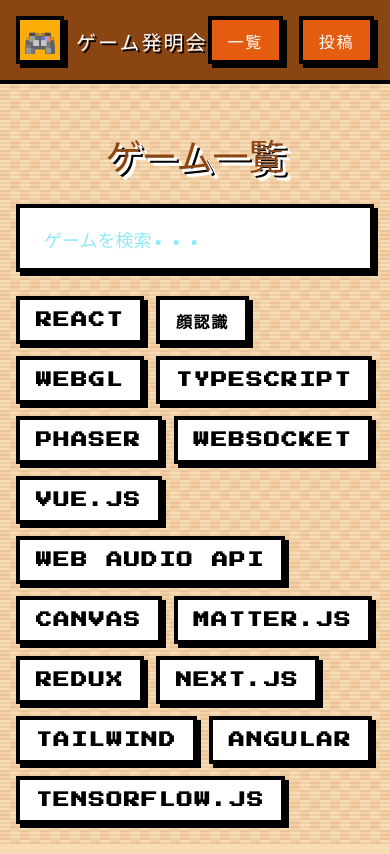
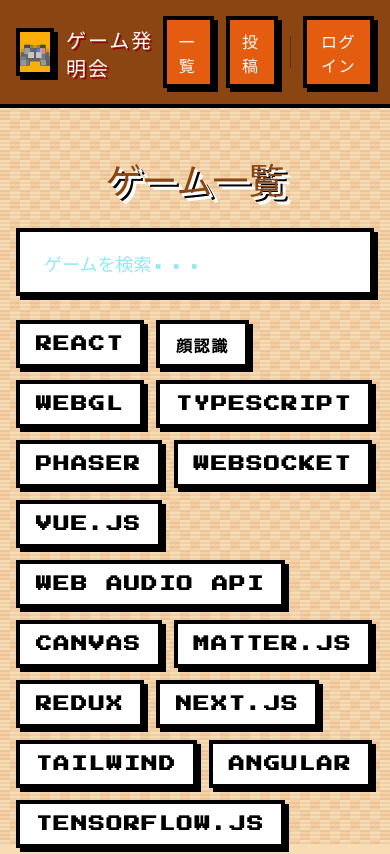
Before and after one commit to iori-sutani/game-invention-club, a Next.js app: page /games in a window 390 px wide. Shown: the top 854 px of the page. Built offline with nearby package versions, Linux system fonts and the light colour scheme; no server answers; a web font is replaced by a local one.

Commit message:
git hub Oauth処理を追加

```diff
--- a/app/games/page.tsx
+++ b/app/games/page.tsx
@@ -1,7 +1,7 @@
 'use client';
 
-import Link from 'next/link';
 import { useState } from 'react';
+import Header from '@/components/Header';
 
 // ダミーデータ
 const dummyGames = [
@@ -100,28 +100,7 @@
   return (
     <div className="min-h-screen font-pixel text-[#331100]">
 
-      {/* Header */}
-      <header className="border-b-4 border-black bg-[#8b4513] sticky top-0 z-40">
-        <nav className="container mx-auto px-4 py-4 flex items-center justify-between">
-          <Link href="/" className="flex items-center gap-3 group">
-            <div className="w-12 h-12 bg-[#fbad08] border-4 border-black flex items-center justify-center shadow-[4px_4px_0_#000]">
-              <span className="text-2xl pixelated">🎮</span>
-            </div>
-            <h1 className="text-xl md:text-3xl font-bold text-white tracking-widest drop-shadow-[2px_2px_0_#000] group-hover:text-[#fbad08] transition-colors">
-              ゲーム発明会
-            </h1>
-          </Link>
-
-          <div className="flex gap-4">
-            <Link href="/games" className="pixel-button px-4 md:px-6 py-2 md:py-3 bg-[#c46237] text-white hover:bg-[#e45c10] no-underline shadow-[4px_4px_0_#000]">
-              一覧
-            </Link>
-            <Link href="/submit" className="pixel-button px-4 md:px-6 py-2 md:py-3 bg-[#fbad08] text-black hover:bg-yellow-300 no-underline shadow-[4px_4px_0_#000]">
-              投稿
-            </Link>
-          </div>
-        </nav>
-      </header>
+      <Header />
 
       <div className="container mx-auto px-4 py-12 min-h-screen">
         {/* Title */}
--- a/app/page.tsx
+++ b/app/page.tsx
@@ -1,33 +1,10 @@
-'use client';
-
 import Link from 'next/link';
-import { useState } from 'react';
+import Header from '@/components/Header';
 
 export default function Home() {
   return (
     <div className="min-h-screen font-pixel text-[#331100]">
-      {/* Header */}
-      <header className="border-b-4 border-black bg-[#8b4513] sticky top-0 z-50">
-        <nav className="container mx-auto px-4 py-4 flex items-center justify-between">
-          <Link href="/" className="flex items-center gap-3 group">
-            <div className="w-12 h-12 bg-[#fbad08] border-4 border-black flex items-center justify-center shadow-[4px_4px_0_#000]">
-              <span className="text-2xl pixelated">🎮</span>
-            </div>
-            <h1 className="text-xl md:text-3xl font-bold text-white tracking-widest drop-shadow-[2px_2px_0_#900] group-hover:text-[#fbad08] transition-colors">
-              ゲーム発明会
-            </h1>
-          </Link>
-
-          <div className="flex gap-4">
-            <Link href="/games" className="pixel-button px-4 md:px-6 py-2 md:py-3 bg-[#fbad08] text-white hover:bg-yellow-300 no-underline shadow-[4px_4px_0_#000]">
-              一覧
-            </Link>
-            <Link href="/submit" className="pixel-button px-4 md:px-6 py-2 md:py-3 bg-[#fbad08] text-black hover:bg-yellow-300 no-underline shadow-[4px_4px_0_#000]">
-              投稿
-            </Link>
-          </div>
-        </nav>
-      </header>
+      <Header />
 
       {/* Hero Section */}
       <section className="container mx-auto px-4 py-20 relative overflow-hidden">
--- a/app/submit/page.tsx
+++ b/app/submit/page.tsx
@@ -1,9 +1,14 @@
 'use client';
 
-import Link from 'next/link';
-import { useState } from 'react';
+import { useState, useEffect } from 'react';
+import Header from '@/components/Header';
+import { createClient } from '@/lib/supabase/client';
+import type { User } from '@supabase/supabase-js';
 
 export default function SubmitPage() {
+  const [user, setUser] = useState<User | null>(null);
+  const [authLoading, setAuthLoading] = useState(true);
+
   const [formData, setFormData] = useState({
     title: '',
     description: '',
@@ -22,6 +27,24 @@
     '顔認識', 'Web Audio API', 'WebSocket', 'TensorFlow.js',
     'Matter.js', 'Tailwind', 'Redux'
   ];
+
+  useEffect(() => {
+    const supabase = createClient();
+    supabase.auth.getUser().then(({ data: { user } }) => {
+      setUser(user);
+      setAuthLoading(false);
+    });
+  }, []);
+
+  const handleLogin = async () => {
+    const supabase = createClient();
+    await supabase.auth.signInWithOAuth({
+      provider: 'github',
+      options: {
+        redirectTo: `${window.location.origin}/api/auth/callback?next=/submit`,
+      },
+    });
+  };
 
   const toggleTag = (tag: string) => {
     setFormData(prev => ({
@@ -45,7 +68,7 @@
 
       {/* Success Message */}
       {showSuccess && (
-        <div className="fixed top-24 left-1/2 transform -translate-x-1/2 z-50 animate-bounce">
+        <div className="fixed top-24 left-1/2 transform -translate-x-1/2 z-[60] animate-bounce">
           <div className="bg-[#fbad08] nes-container !p-0">
             <div className="bg-white px-8 py-4">
               <p className="text-2xl text-black font-bold">
@@ -56,31 +79,28 @@
         </div>
       )}
 
-      {/* Header */}
-      <header className="border-b-4 border-black bg-[#8b4513] sticky top-0 z-40">
-        <nav className="container mx-auto px-4 py-4 flex items-center justify-between">
-          <Link href="/" className="flex items-center gap-3 group">
-            <div className="w-12 h-12 bg-[#fbad08] border-4 border-black flex items-center justify-center shadow-[4px_4px_0_#000]">
-              <span className="text-2xl pixelated">🎮</span>
-            </div>
-            <h1 className="text-xl md:text-3xl font-bold text-white tracking-widest drop-shadow-[2px_2px_0_#000] group-hover:text-[#fbad08] transition-colors">
-              ゲーム発明会
-            </h1>
-          </Link>
-
-          <div className="flex gap-4">
-            <Link href="/games" className="pixel-button px-4 md:px-6 py-2 md:py-3 bg-[#fbad08] text-white hover:bg-yellow-300 no-underline shadow-[4px_4px_0_#000]">
-              一覧
-            </Link>
-            <Link href="/submit" className="pixel-button px-4 md:px-6 py-2 md:py-3 bg-[#c46237] text-white hover:bg-[#e45c10] no-underline shadow-[4px_4px_0_#000]">
-              投稿
-            </Link>
-          </div>
-        </nav>
-      </header>
-
+      <Header />
 
       <div className="container mx-auto px-4 py-12 max-w-4xl min-h-screen">
+
+        {authLoading ? (
+          <div className="text-center py-20">
+            <div className="text-6xl mb-4 pixelated animate-float">⏳</div>
+            <p className="text-2xl text-[#331100]">読み込み中...</p>
+          </div>
+        ) : !user ? (
+          <div className="text-center py-20">
+            <div className="text-6xl mb-8 pixelated">🔒</div>
+            <p className="text-2xl text-[#331100] mb-8">投稿するにはログインが必要です</p>
+            <button
+              onClick={handleLogin}
+              className="pixel-button px-12 py-6 bg-[#333] text-white text-xl hover:bg-yellow-300 shadow-[6px_6px_0_#000] inline-flex items-center gap-3"
+            >
+              GitHubでログイン
+            </button>
+          </div>
+        ) : (
+          <>
             {/* Title */}
             <div className="text-center mb-12">
               <div className="inline-block mb-6">
@@ -235,6 +255,8 @@
                 <li>楽しく、クリエイティブな作品をお待ちしています!</li>
               </ul>
             </div>
+          </>
+        )}
       </div>
     </div>
   );
--- /dev/null
+++ b/components/Header.tsx
@@ -0,0 +1,122 @@
+'use client';
+
+import Link from 'next/link';
+import { usePathname } from 'next/navigation';
+import { useEffect, useState } from 'react';
+import { createClient } from '@/lib/supabase/client';
+import type { User } from '@supabase/supabase-js';
+
+export default function Header() {
+  const pathname = usePathname();
+  const [user, setUser] = useState<User | null>(null);
+  const [loading, setLoading] = useState(true);
+
+  const isGamesActive = pathname === '/games';
+  const isSubmitActive = pathname === '/submit';
+
+  useEffect(() => {
+    const supabase = createClient();
+
+    supabase.auth.getUser().then(({ data: { user } }) => {
+      setUser(user);
+      setLoading(false);
+    });
+
+    const { data: { subscription } } = supabase.auth.onAuthStateChange(
+      (_event, session) => {
+        setUser(session?.user ?? null);
+      }
+    );
+
+    return () => subscription.unsubscribe();
+  }, []);
+
+  const handleLogin = async () => {
+    const supabase = createClient();
+    await supabase.auth.signInWithOAuth({
+      provider: 'github',
+      options: {
+        redirectTo: `${window.location.origin}/api/auth/callback`,
+      },
+    });
+  };
+
+  const handleLogout = async () => {
+    const supabase = createClient();
+    await supabase.auth.signOut();
+    setUser(null);
+    window.location.href = '/';
+  };
+
+  const avatarUrl = user?.user_metadata?.avatar_url;
+  const username = user?.user_metadata?.user_name || user?.user_metadata?.name || 'User';
+
+  return (
+    <header className="border-b-4 border-black bg-[#8b4513] sticky top-0 z-50">
+      <nav className="container mx-auto px-4 py-4 flex items-center justify-between">
+        <Link href="/" className="flex items-center gap-3 group">
+          <div className="w-12 h-12 bg-[#fbad08] border-4 border-black flex items-center justify-center shadow-[4px_4px_0_#000]">
+            <span className="text-2xl pixelated">🎮</span>
+          </div>
+          <h1 className="text-xl md:text-3xl font-bold text-white tracking-widest drop-shadow-[2px_2px_0_#900] group-hover:text-[#fbad08] transition-colors">
+            ゲーム発明会
+          </h1>
+        </Link>
+
+        <div className="flex gap-3 md:gap-4 items-center">
+          <Link
+            href="/games"
+            className={`pixel-button px-3 md:px-6 py-2 md:py-3 no-underline shadow-[4px_4px_0_#000] ${
+              isGamesActive
+                ? 'bg-[#c46237] text-white hover:bg-[#e45c10]'
+                : 'bg-[#fbad08] text-black hover:bg-yellow-300'
+            }`}
+          >
+            一覧
+          </Link>
+          <Link
+            href="/submit"
+            className={`pixel-button px-3 md:px-6 py-2 md:py-3 no-underline shadow-[4px_4px_0_#000] ${
+              isSubmitActive
+                ? 'bg-[#c46237] text-white hover:bg-[#e45c10]'
+                : 'bg-[#fbad08] text-black hover:bg-yellow-300'
+            }`}
+          >
+            投稿
+          </Link>
+
+          <div className="w-[3px] h-8 bg-[#5e300d]" />
+
+          {loading ? (
+            <div className="w-[80px] md:w-[120px] h-[40px] bg-[#5e300d] border-4 border-black animate-pulse" />
+          ) : user ? (
+            <div className="flex items-center gap-2 md:gap-3">
+              <div className="w-10 h-10 border-4 border-black overflow-hidden shadow-[2px_2px_0_#000] bg-[#fbad08]">
+                {avatarUrl && (
+                  <img
+                    src={avatarUrl}
+                    alt={username}
+                    className="w-full h-full object-cover"
+                  />
+                )}
+              </div>
+              <button
+                onClick={handleLogout}
+                className="pixel-button px-3 md:px-6 py-2 md:py-3 bg-[#5e300d] text-white hover:bg-yellow-300 shadow-[4px_4px_0_#000]"
+              >
+                ログアウト
+              </button>
+            </div>
+          ) : (
+            <button
+              onClick={handleLogin}
+              className="pixel-button px-3 md:px-6 py-2 md:py-3 bg-[#333] text-white hover:bg-yellow-300 hover:text-black shadow-[4px_4px_0_#000]"
+            >
+              ログイン
+            </button>
+          )}
+        </div>
+      </nav>
+    </header>
+  );
+}
```
Lines whose indentation alone changed are shown as unchanged.
